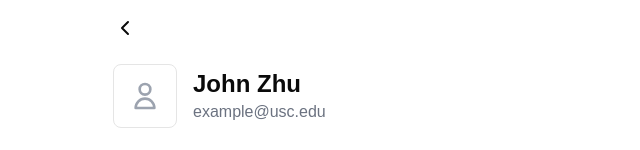
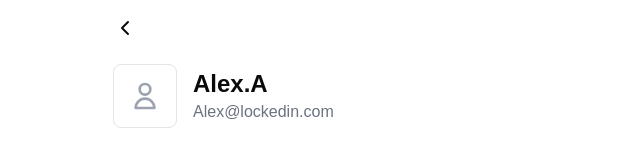
Before and after one commit to zhuyuntong/fitness-app, a Next.js app: page /profile in a window 1280 px wide. Shown: the top 150 px of the page, without its empty margins (319-959 px from the left). Built offline with nearby package versions, Linux system fonts and the light colour scheme.

Commit message:
Removed redundancy in home page

```diff
--- a/app/profile/page.tsx
+++ b/app/profile/page.tsx
@@ -37,8 +37,8 @@ export default function ProfilePage() {
             </svg>
           </div>
           <div>
-            <h1 className="text-2xl font-bold">John Zhu</h1>
-            <p className="text-gray-500">example@usc.edu</p>
+            <h1 className="text-2xl font-bold">Alex.A</h1>
+            <p className="text-gray-500">Alex@lockedin.com</p>
           </div>
         </div>
 
```
